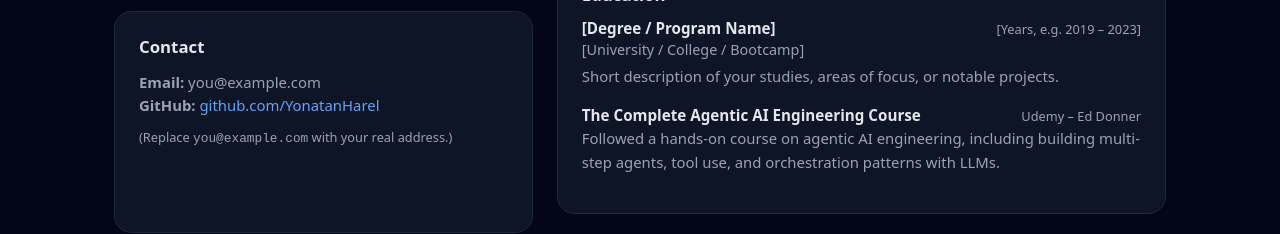
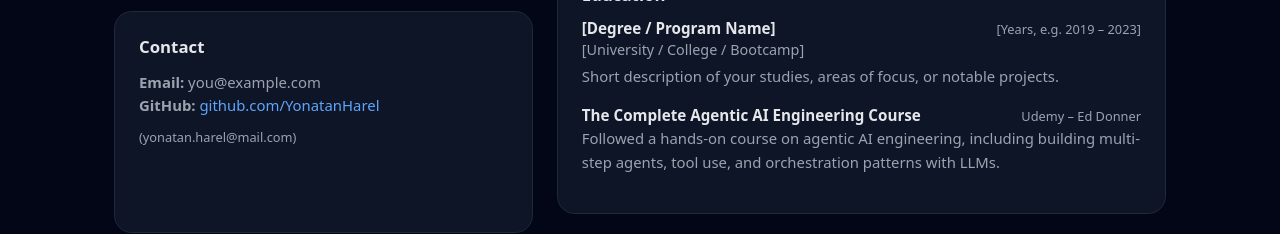
Before and after one commit to YonatanHarel/yonatanharel.github.io, a React (Vite) app: page / in a window 1280 px wide. Shown: the part 2440-2674 px from the top of the page. Built offline with nearby package versions, Linux system fonts and the light colour scheme.

Commit message:
added email address

```diff
--- a/src/App.jsx
+++ b/src/App.jsx
@@ -217,7 +217,7 @@
                       </a>
                     </p>
                     <p className="resume-note">
-                      (Replace <code>you@example.com</code> with your real address.)
+                      (yonatan.harel@mail.com)
                     </p>
                   </div>
                 </div>
```
